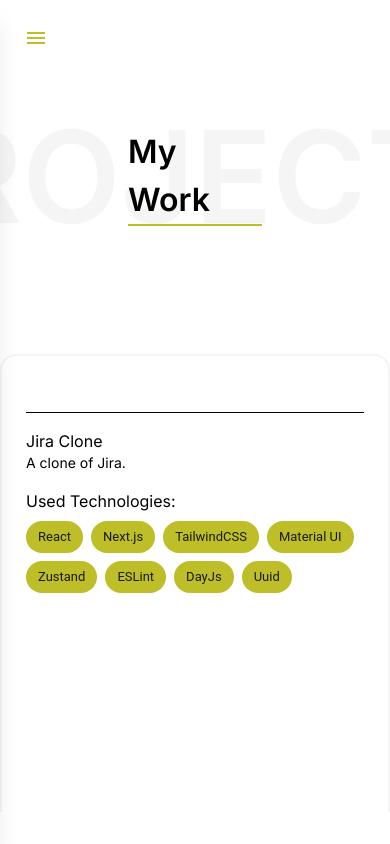
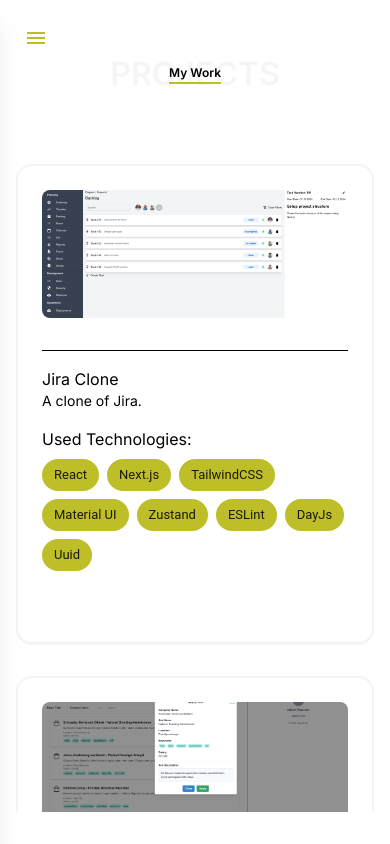
Before and after one commit to enesmalikdmn/personal-website, a Next.js app: page /projects in a window 390 px wide. Built offline with nearby package versions, Linux system fonts and the light colour scheme.

Commit message:
style: added projects responsive

```diff
--- a/app/projects/page.tsx
+++ b/app/projects/page.tsx
@@ -7,21 +7,56 @@
     description: "A clone of Jira.",
     image: "/images/jira.png", // Public içindeki resim dosyasının yolu
     link: "https://github.com/enesmalikdmn/task-management-system",
-    technologies: ["React", "Next.js", "TailwindCSS", "Material UI", "Zustand", "ESLint", "DayJs", "Uuid"],
+    technologies: [
+      "React",
+      "Next.js",
+      "TailwindCSS",
+      "Material UI",
+      "Zustand",
+      "ESLint",
+      "DayJs",
+      "Uuid",
+    ],
   },
   {
     name: "Job Finder",
     description: "A job search platform.",
     image: "/images/job-finder.png", // Public içindeki resim dosyasının yolu
     link: "https://github.com/enesmalikdmn/job-finder",
-    technologies: ["React", "Next.js", "TypeScript", "Cypress", "REST API", "Zustand", "React Query", "TailwindCSS", "Axios", "Formik", "Yup", "ESLint", "Framer Motion"],
+    technologies: [
+      "React",
+      "Next.js",
+      "TypeScript",
+      "Cypress",
+      "REST API",
+      "Zustand",
+      "React Query",
+      "TailwindCSS",
+      "Axios",
+      "Formik",
+      "Yup",
+      "ESLint",
+      "Framer Motion",
+    ],
   },
   {
     name: "E-Commerce App",
     description: "An online platform for seamless shopping.",
     image: "/images/ecommerce.png", // Public içindeki resim dosyasının yolu
     link: "https://github.com/enesmalikdmn/ecommerce-app",
-    technologies: ["React", "React Router", "React Query", "Formik", "Yup", "Chakra UI", "Context API", "Axios", "TailwindCSS", "ESLint", "Framer Motion"],
+    technologies: [
+      "React",
+      "React Router",
+      "React Query",
+      "Formik",
+      "Yup",
+      "Chakra UI",
+      "Context API",
+      "Axios",
+      "TailwindCSS",
+      "ESLint",
+      "Framer Motion",
+    ],
   },
   {
     name: "Moive App",
@@ -35,15 +70,15 @@
 function Projects() {
   return (
     <main className="flex flex-col text-primary bg-white h-full">
-      <div className="relative flex flex-col items-center m-32">
-        <div className="text-[8rem] uppercase font-semibold opacity-10 absolute top-1/2 -translate-y-1/2">
+      <div className="relative flex flex-col items-center m-16 md:m-24 lg:m-32">
+        <div className="text-[2rem] md:text-[6rem] lg:text-[8rem] uppercase flex font-semibold opacity-10 absolute top-1/2 -translate-y-1/2">
           Projects
         </div>
-        <div className="text-[2rem] font-semibold text-black relative z-10 border-b-2 border-[#BEBE28]">
+        <div className="text-[0.75rem] md:text-[1.5rem] lg:text-[2rem] font-semibold text-black relative z-10 border-b-2 border-[#BEBE28]">
           My Work
         </div>
       </div>
-      <div className="flex flex-wrap gap-24 justify-center bg-white h-full overflow-y-scroll mb-8">
+      <div className="flex flex-wrap gap-8 md:gap-24 m-4 justify-center bg-white h-full overflow-y-scroll mb-8">
         {projects.map((project, index) => (
           <Card
             key={index}
--- a/components/card.tsx
+++ b/components/card.tsx
@@ -21,13 +21,13 @@
   return (
     <div
       className={`w-[30rem] text-white border-2 border-[#f4f4f4] p-6 rounded-2xl max-w-3xl shadow-sm bg-white shadow-[#f4f4f4] ${
-        link ? "h-[36rem]" : "h-[42rem]"
+        link ? "h-[30rem] md:h-[36rem]" : "h-[42rem]"
       }`}
     >
       <div className="flex flex-col gap-4">
         <div
           onClick={() => window.open(link, "_blank")}
-          className="relative flex justify-center cursor-pointer w-full md:h-[15rem] rounded-lg overflow-hidden"
+          className="relative flex justify-center cursor-pointer w-full h-[8rem] md:h-[15rem] rounded-lg overflow-hidden"
         >
           {link ? (
             <Image src={image} alt={name} layout="fill" objectFit="cover" />
```
